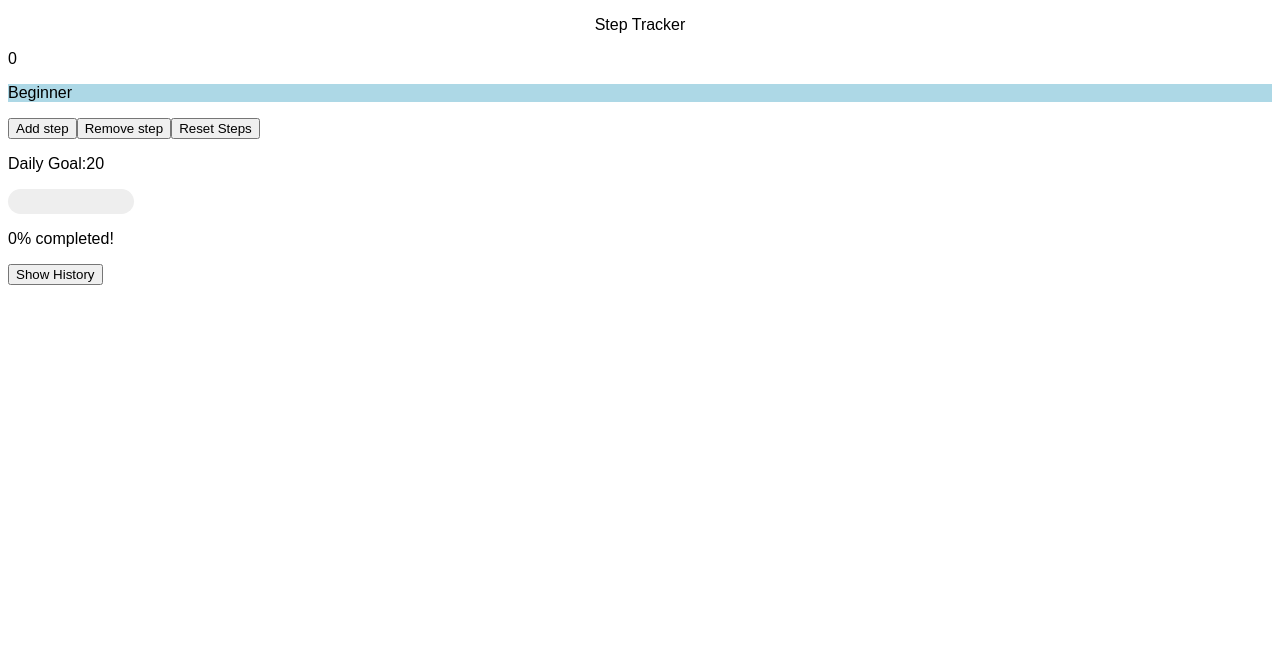
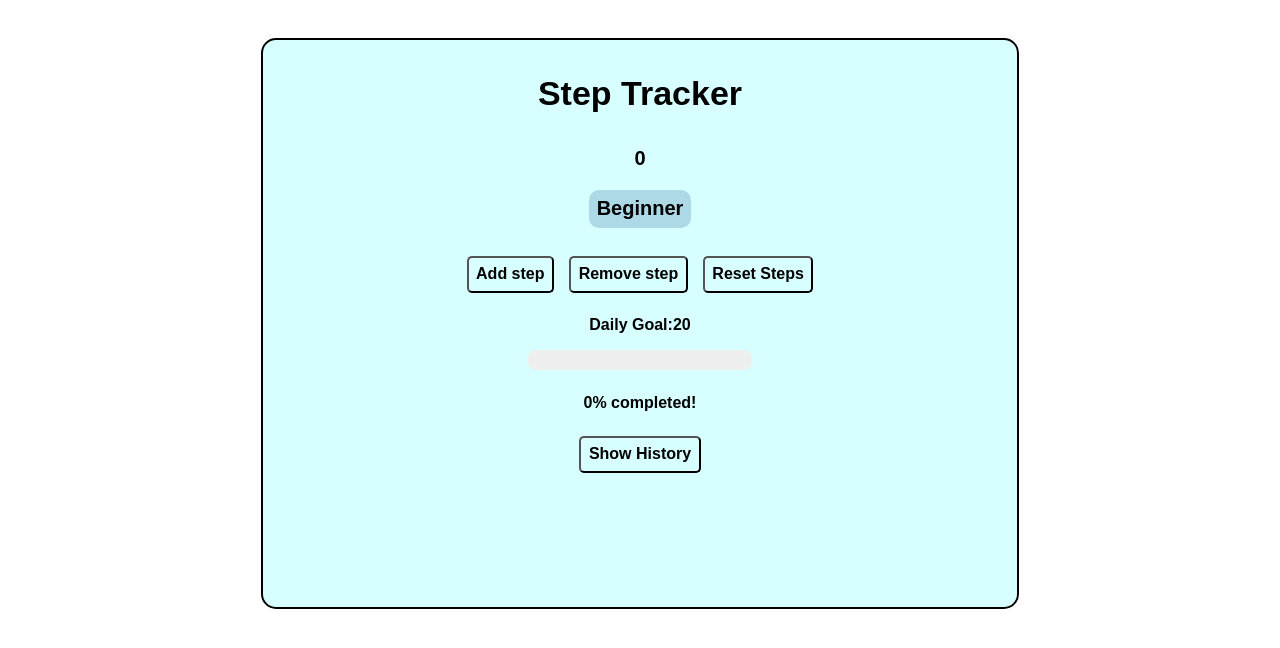
Before and after one commit to arshiamunir291/Week-3, an Angular app: page / in a window 1280 px wide. Shown: the top 648 px of the page. Built offline with nearby package versions, Linux system fonts and the light colour scheme.

Commit message:
Add styling

```diff
--- a/src/app/app.css
+++ b/src/app/app.css
@@ -0,0 +1,10 @@
+
+.appContainer{
+    border: 2px solid black;
+    margin-left: 20%;
+    margin-right: 20%;
+    margin-top: 3%;
+    padding-bottom: 10%;
+    border-radius: 15px;
+    background-color: rgba(127, 255, 255, 0.301);
+}
--- a/src/app/app.html
+++ b/src/app/app.html
@@ -1 +1,3 @@
-<app-step-counter></app-step-counter>
+<div class="appContainer">
+    <app-step-counter></app-step-counter>
+</div>
--- a/src/app/step-counter/step-controls/step-controls.css
+++ b/src/app/step-counter/step-controls/step-controls.css
@@ -1,6 +1,7 @@
+
 .progress-container {
-  width: 10%;
-  height: 25px;
+  width: 30%;
+  height: 20px;
   background-color: #eee;
   border-radius: 20px;
   overflow: hidden;
@@ -9,6 +10,27 @@
 
 .progress-bar {
   height: 100%;
-  background-color: #4caf50;
+  background-color: #41ebf78f;
   transition: width 0.3s ease-in-out;
 }
+button{
+  font-size: 16px;
+  font-weight: bold;
+  padding: 1%;
+  margin: 1%;
+  background-color:transparent;
+   border-radius: 5px;
+   transition: all 0.3s ease;
+}
+button:active{
+background-color: rgba(127, 255, 212, 0.568);
+transform: scale(0.95);
+}
+.progress-div{
+  display: flex;
+  justify-content: center;
+}
+p{
+  font-size: 16px;
+  font-weight: bold;
+}
--- a/src/app/step-counter/step-controls/step-controls.html
+++ b/src/app/step-counter/step-controls/step-controls.html
@@ -1,13 +1,21 @@
+<div>
   <button (click)="increase.emit()">Add step</button>
   <button (click)="decrease.emit()">Remove step</button>
   <button (click)="reset.emit()">Reset Steps</button>
+</div>
+<div>
   <p>Daily Goal:{{ dailyGoal() }}</p>
+</div>
+<div class="progress-div">
   <div class="progress-container">
-  <div
-    class="progress-bar"
-    [style.width.%]="progressPercentage()">
+    <div class="progress-bar" [style.width.%]="progressPercentage()">
     </div>
   </div>
+</div>
+
+<div>
   <p>{{ progressPercentage()| number:'1.0-0'}}% completed!</p>
-
+</div>
+<div >
   <button (click)="showHistory.emit()">Show History</button>
+</div>
--- a/src/app/step-counter/step-counter.css
+++ b/src/app/step-counter/step-counter.css
@@ -1,4 +1,26 @@
 header{
     width: 100%;
     text-align: center;
+    font-size: 34px;
+    font-weight: bold;
 }
+.stepText{
+    width: 100%;
+    text-align: center;
+    font-size: 20px;
+    font-weight: bold;
+    display: flex;
+    flex-direction: column;
+    justify-content: center;
+    align-items: center;
+}
+.stepText p{
+    margin-top: 0%;
+}
+.stepText p:nth-of-type(2){
+    padding: 1%;
+    border-radius: 10px;
+}
+.childComponent{
+text-align: center;
+}
--- a/src/app/step-counter/step-counter.html
+++ b/src/app/step-counter/step-counter.html
@@ -2,12 +2,12 @@
     <header>
         <p>Step Tracker</p>
     </header>
-    <div>
+    <div class="stepText">
         <p>{{ stepCounter()}} {{stepCounter() | stepInfo}}</p>
         <p [stepHighlight]="stepCounter"></p>
     </div>
 </div>
-<div>
+<div class="childComponent">
     <app-step-controls
      [stepCount]="stepCounter()"
      (increase)="increaseCounter()"
--- a/src/app/step-counter/step-history/step-history.css
+++ b/src/app/step-counter/step-history/step-history.css
@@ -0,0 +1,13 @@
+p{
+    font-size: 20px;
+    font-weight: bold;
+}
+ul{
+    list-style: none;
+    font-size: 16px;
+    padding-left: 0px;
+}
+
+div{
+    text-align: center;
+}
--- a/src/app/step-counter/step-history/step-history.html
+++ b/src/app/step-counter/step-history/step-history.html
@@ -1,6 +1,10 @@
-<p>Steps History</p>
-<ul>
+<div>
+    <p>Steps History</p>
+</div>
+<div class="step-history-list">
+    <ul>
 @for (step of stepHistorySignal(); track step) {
     <li>{{ step }} Step</li>
 }
 </ul>
+</div>
```
Lines whose indentation alone changed are shown as unchanged.
